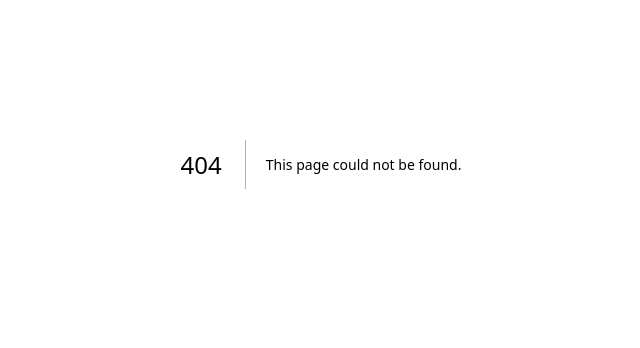
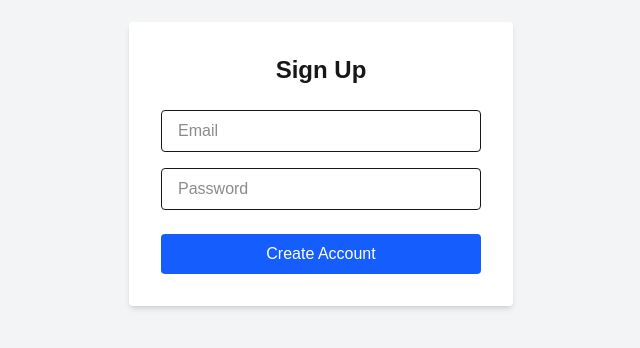
Before and after one commit to devsoc-unsw/trainee-water-25t1, a Next.js app in the folder accountabet/: page /signup in a window 1280 px wide. Before the commit this address had no page. Shown: the part 236-584 px from the top of the page, without its empty margins (319-959 px from the left). Built offline with nearby package versions, Linux system fonts and the light colour scheme.

Commit message:
signup and signin page

```diff
--- a/accountabet/src/app/page.tsx
+++ b/accountabet/src/app/page.tsx
@@ -39,7 +39,7 @@ export default function Home() {
               width={20}
               height={20}
             />
-            Deploy now
+            Deploy now boy
           </a>
           <a
             className="rounded-full border border-solid border-black/[.08] dark:border-white/[.145] transition-colors flex items-center justify-center hover:bg-[#f2f2f2] dark:hover:bg-[#1a1a1a] hover:border-transparent font-medium text-sm sm:text-base h-10 sm:h-12 px-4 sm:px-5 w-full sm:w-auto md:w-[158px]"
@@ -47,7 +47,7 @@ export default function Home() {
             target="_blank"
             rel="noopener noreferrer"
           >
-            Read our docs
+            Read our docs now boy
           </a>
         </div>
       </main>
--- /dev/null
+++ b/accountabet/src/app/signin/page.tsx
@@ -0,0 +1,42 @@
+// app/login/page.tsx or app/signin/page.tsx
+"use client";
+
+import { useState } from "react";
+
+export default function SignIn() {
+  const [email, setEmail] = useState("");
+  const [password, setPassword] = useState("");
+
+  return (
+    <div className="flex min-h-screen items-center justify-center bg-gray-100">
+      <form className="bg-white p-8 rounded shadow-md w-full max-w-sm">
+        <h1 className="text-2xl font-bold mb-6 text-center">Sign In</h1>
+
+        <input
+          type="email"
+          placeholder="Email"
+          value={email}
+          required
+          onChange={(e) => setEmail(e.target.value)}
+          className="w-full mb-4 px-4 py-2 border rounded"
+        />
+
+        <input
+          type="password"
+          placeholder="Password"
+          value={password}
+          required
+          onChange={(e) => setPassword(e.target.value)}
+          className="w-full mb-6 px-4 py-2 border rounded"
+        />
+
+        <button
+          type="submit"
+          className="w-full bg-blue-600 text-white py-2 rounded hover:bg-blue-700 transition"
+        >
+          Sign In
+        </button>
+      </form>
+    </div>
+  );
+}
--- /dev/null
+++ b/accountabet/src/app/signup/page.tsx
@@ -0,0 +1,42 @@
+// app/signup/page.tsx
+"use client";
+
+import { useState } from "react";
+
+export default function SignUp() {
+  const [email, setEmail] = useState("");
+  const [password, setPassword] = useState("");
+
+  return (
+    <div className="flex min-h-screen items-center justify-center bg-gray-100">
+      <form className="bg-white p-8 rounded shadow-md w-full max-w-sm">
+        <h1 className="text-2xl font-bold mb-6 text-center">Sign Up</h1>
+
+        <input
+          type="email"
+          placeholder="Email"
+          value={email}
+          required
+          onChange={(e) => setEmail(e.target.value)}
+          className="w-full mb-4 px-4 py-2 border rounded"
+        />
+
+        <input
+          type="password"
+          placeholder="Password"
+          value={password}
+          required
+          onChange={(e) => setPassword(e.target.value)}
+          className="w-full mb-6 px-4 py-2 border rounded"
+        />
+
+        <button
+          type="submit"
+          className="w-full bg-blue-600 text-white py-2 rounded hover:bg-blue-700 transition"
+        >
+          Create Account
+        </button>
+      </form>
+    </div>
+  );
+}
```
